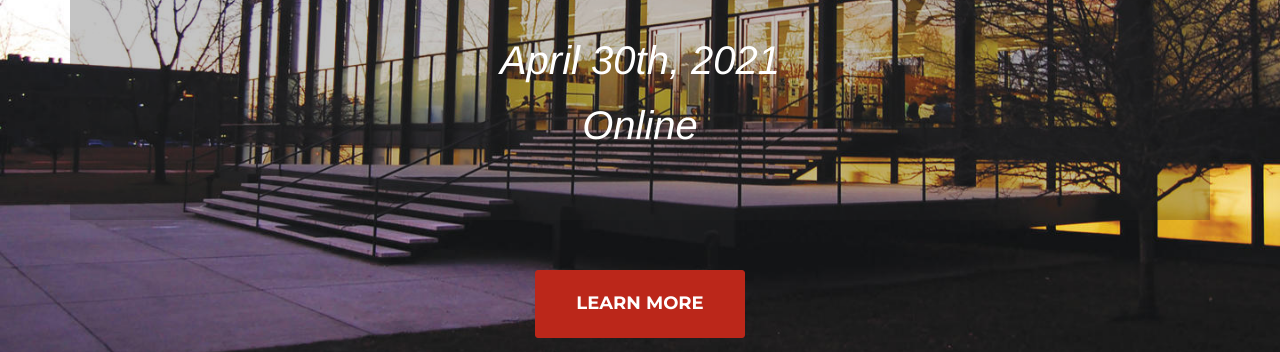
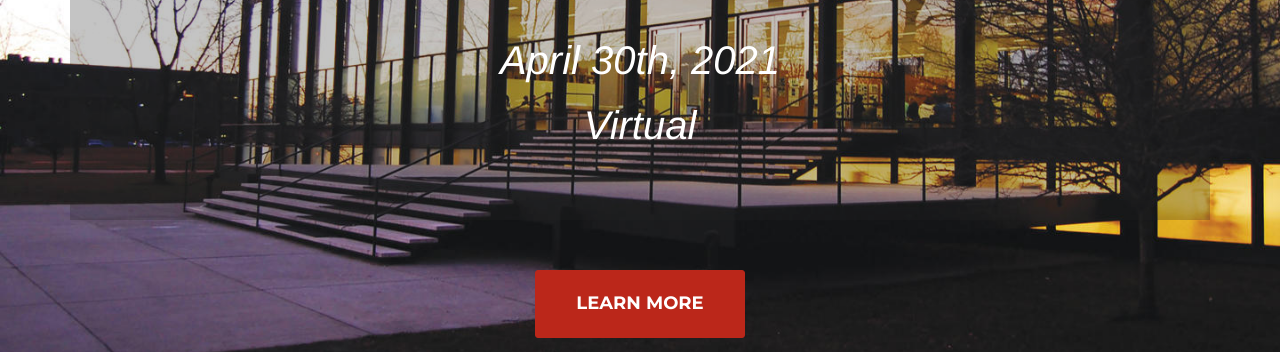
Before and after one commit to pedrorrivero/iit-qc-workshop, a Jekyll site: the page built from _pages/index.html, in a window 1280 px wide and 900 px high. Shown: the part 385-737 px from the top of the window. Built offline with Jekyll 4.4.1, drawn with Linux system fonts in a browser that asks for light colours; some web fonts are replaced.

Commit message:
location: virtual - zoom

```diff
--- a/_config.yml
+++ b/_config.yml
@@ -5,7 +5,7 @@ url: "pedrorrivero.github.io" # the base hostname & protocol for your site
 # Info
 title: IIT QC Workshop
 date: April 30th, 2021
-location: Online
+location: Virtual
 description: > # this means to ignore newlines until "registration:"
   Your description
 registration:
```
